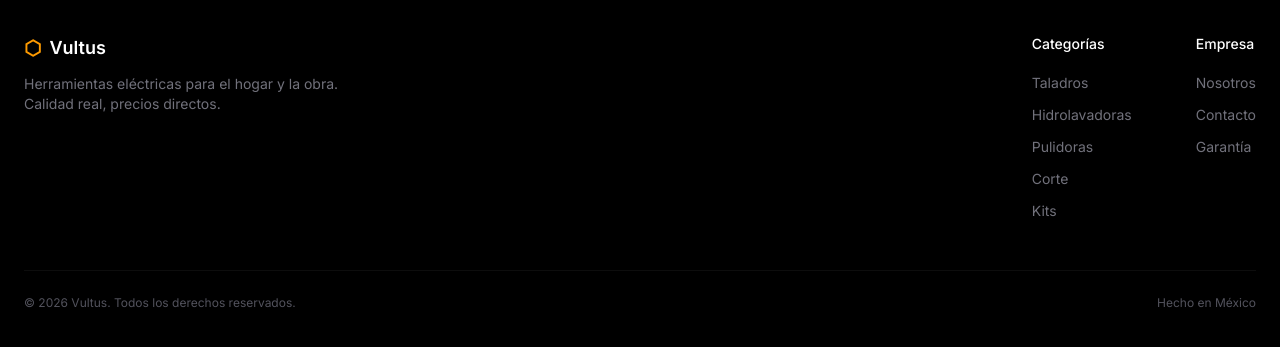
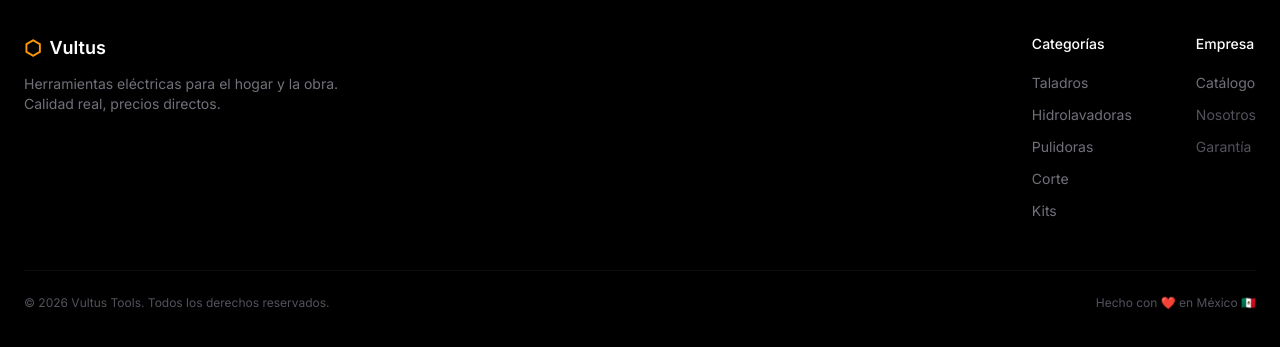
Before and after one commit to Chafael/paypal-integration-frontend, a SvelteKit app: page /productos in a window 1280 px wide. Shown: the part 879-1226 px from the top of the page. Built offline with nearby package versions, Linux system fonts and the light colour scheme; no server answers.

Commit message:
mejoro el footer con links a categorias y actualizacion del copyright

```diff
--- a/src/routes/+layout.svelte
+++ b/src/routes/+layout.svelte
@@ -88,7 +88,7 @@
         <ul class="space-y-2">
           {#each ['Taladros', 'Hidrolavadoras', 'Pulidoras', 'Corte', 'Kits'] as cat}
             <li>
-              <a href="/productos" class="text-zinc-500 hover:text-white text-sm transition-colors">
+              <a href="/productos?categoria={cat.toLowerCase().replace(/ /g, '-')}" class="text-zinc-500 hover:text-white text-sm transition-colors">
                 {cat}
               </a>
             </li>
@@ -98,16 +98,16 @@
       <div>
         <p class="text-white text-sm font-medium mb-4">Empresa</p>
         <ul class="space-y-2">
-          {#each ['Nosotros', 'Contacto', 'Garantía'] as item}
-            <li><span class="text-zinc-500 text-sm">{item}</span></li>
-          {/each}
+          <li><a href="/productos" class="text-zinc-500 hover:text-white text-sm transition-colors">Catálogo</a></li>
+          <li><span class="text-zinc-600 text-sm">Nosotros</span></li>
+          <li><span class="text-zinc-600 text-sm">Garantía</span></li>
         </ul>
       </div>
     </div>
   </div>
 
-  <div class="max-w-7xl mx-auto mt-12 pt-6 border-t border-white/5 flex justify-between items-center">
-    <p class="text-zinc-600 text-xs">© 2026 Vultus. Todos los derechos reservados.</p>
-    <p class="text-zinc-600 text-xs">Hecho en México</p>
+  <div class="max-w-7xl mx-auto mt-12 pt-6 border-t border-white/5 flex flex-col sm:flex-row justify-between items-center gap-2">
+    <p class="text-zinc-600 text-xs">© 2026 Vultus Tools. Todos los derechos reservados.</p>
+    <p class="text-zinc-600 text-xs">Hecho con ❤️ en México 🇲🇽</p>
   </div>
 </footer>
```
